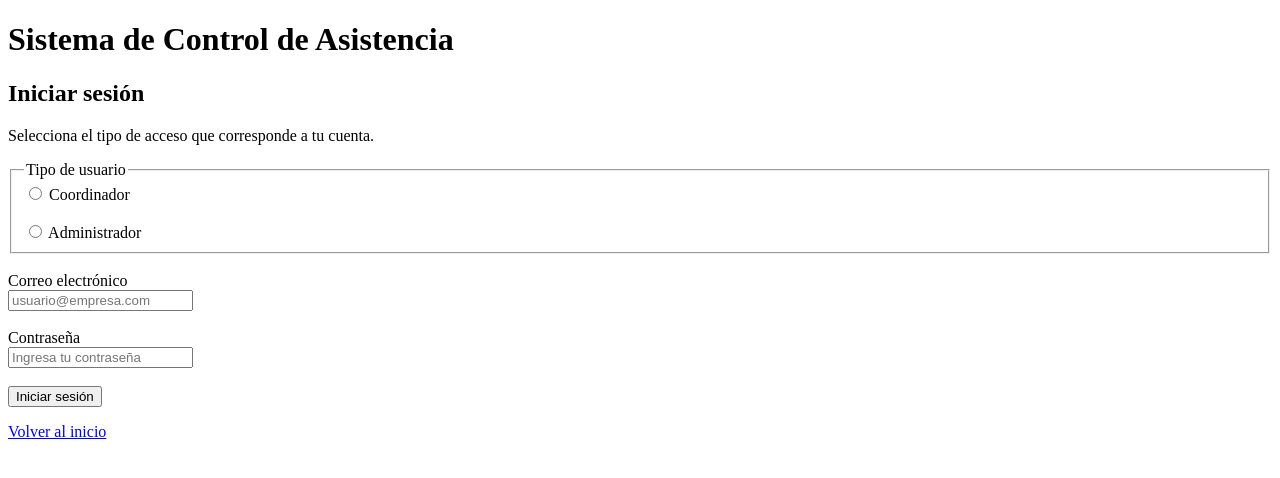
After one commit to YariSoler/sistema-asistencia, a Flask app: page /login in a window 1280 px wide. The commit adds this page. Shown: the top 478 px of the page. Run offline with Flask 3, Linux system fonts and the light colour scheme.

Commit message:
Avance ACT05: usuarios y perfiles

```diff
--- a/app.py
+++ b/app.py
@@ -2,6 +2,8 @@ from flask import Flask, render_template #"Esta línea importa desde Flask las h
 from dotenv import load_dotenv
 import os
 from supabase import create_client
+from flask import session, request, redirect, url_for, flash
+import requests
 
 
 load_dotenv()
@@ -11,15 +13,185 @@ supabase = create_client(SUPABASE_URL, SUPABASE_KEY)
 
 
 app = Flask(__name__)#Aquí creamos nuestra aplicación Flask y la guardamos en la variable app, que será la que utilizaremos para configurar y ejecutar nuestra aplicación
+app.secret_key = os.getenv("FLASK_SECRET_KEY")
 
 @app.route("/")#Esta línea define la ruta principal de nuestra aplicación. Cuando alguien entra a la dirección /, Flask sabe qué función debe ejecutar
 def inicio(): #es una funcion
     return render_template('index.html') #"Aquí la función devuelve la página index.html, que Flask busca dentro de la carpeta templates para mostrarla en el navegador
 
 
+@app.route("/login", methods=["GET", "POST"])
+def login():
+    if request.method == "POST":
+        correo = request.form.get("correo", "").strip()
+        contrasena = request.form.get("contrasena", "")
+        rol_solicitado = request.form.get("rol", "").strip().lower()
+
+        if rol_solicitado not in ("administrador", "coordinador"):
+            flash("Selecciona un rol válido.")
+            return redirect(url_for("login"))
+
+        try:
+            respuesta = requests.post(
+                f"{SUPABASE_URL}/auth/v1/token?grant_type=password",
+                headers={
+                    "apikey": SUPABASE_KEY,
+                    "Content-Type": "application/json",
+                },
+                json={
+                    "email": correo,
+                    "password": contrasena,
+                },
+                timeout=15,
+            )
+
+            if respuesta.status_code != 200:
+                flash("No se pudo iniciar sesión. Verifica tus credenciales y tu correo.")
+                return redirect(url_for("login"))
+
+            datos = respuesta.json()
+            usuario = datos["user"]
+            usuario_id = usuario["id"]
+
+            resultado = (
+                supabase.table("trabajadores")
+                .select("id, nombre, perfil, estado")
+                .eq("auth_user_id", usuario_id)
+                .execute()
+            )
+
+            if not resultado.data:
+                flash("Tu cuenta no tiene un perfil autorizado.")
+                return redirect(url_for("login"))
+
+            persona = resultado.data[0]
+            perfil_real = (persona.get("perfil") or "").strip().lower()
+            estado = (persona.get("estado") or "").strip().lower()
+
+            if estado != "activo":
+                flash("Tu cuenta está inactiva. Contacta al administrador.")
+                return redirect(url_for("login"))
+
+            if perfil_real not in ("administrador", "coordinador"):
+                flash("Tu perfil no tiene permiso para iniciar sesión.")
+                return redirect(url_for("login"))
+
+            if perfil_real != rol_solicitado:
+                flash("El rol seleccionado no corresponde a tu cuenta.")
+                return redirect(url_for("login"))
+
+            session.clear()
+            session["usuario_id"] = usuario_id
+            session["trabajador_id"] = persona["id"]
+            session["correo"] = usuario["email"]
+            session["perfil"] = perfil_real
+
+            if perfil_real == "administrador":
+                return redirect(url_for("dashboard_admin"))
+
+            return redirect(url_for("registro_coordinador"))
+
+        except requests.RequestException:
+            flash("No fue posible conectar con el servicio de autenticación.")
+        except Exception:
+            app.logger.exception("Error al validar el perfil del usuario.")
+            flash("Ocurrió un error al validar tu cuenta.")
+
+    return render_template("login.html")
+
+
+def requiere_perfil(perfil_requerido):
+    """Comprueba que exista una sesión y que tenga el perfil requerido."""
+    if "usuario_id" not in session:
+        return redirect(url_for("login"))
+
+    if session.get("perfil") != perfil_requerido:
+        flash("No tienes permisos para acceder a esa sección.")
+        return redirect(url_for("panel"))
+
+    return None
+
+
+@app.route("/panel")
+def panel():
+    if "usuario_id" not in session:
+        return redirect(url_for("login"))
+
+    if session.get("perfil") == "administrador":
+        return redirect(url_for("dashboard_admin"))
+
+    if session.get("perfil") == "coordinador":
+        return redirect(url_for("registro_coordinador"))
+
+    session.clear()
+    flash("Tu sesión no tiene un perfil válido.")
+    return redirect(url_for("login"))
+
+
+@app.route("/admin/dashboard")
+def dashboard_admin():
+    acceso = requiere_perfil("administrador")
+    if acceso:
+        return acceso
+
+    return render_template(
+        "administrador/dashboard.html",
+        correo=session.get("correo", "")
+    )
+
+
+@app.route("/coordinador/registro")
+def registro_coordinador():
+    acceso = requiere_perfil("coordinador")
+    if acceso:
+        return acceso
+
+    return render_template(
+        "coordinador/registro.html",
+        correo=session.get("correo", "")
+    )
+
+@app.route("/personas")
+def personas():
+    acceso = requiere_perfil("administrador")
+    if acceso:
+        return acceso
+
+    respuesta = (
+        supabase.table("trabajadores")
+        .select("id, nombre, identificacion, cargo, perfil, estado, qr")
+        .order("id")
+        .execute()
+    )
+
+    return render_template(
+        "personas.html",
+        personas=respuesta.data
+    )
+
+
+@app.route("/cerrar-sesion", methods=["POST"])
+def cerrar_sesion():
+    session.clear()
+    return redirect(url_for("login"))
+
+
+if __name__ == "__main__":
+    app.run(debug=True)
+
+
 @app.route("/prueba-supabase")
 def prueba_supabase():
-    respuesta = supabase.table("trabajadores").select("*").execute()
+    acceso = requiere_perfil("administrador")
+    if acceso:
+        return acceso
+
+    respuesta = (
+        supabase.table("trabajadores")
+        .select("id, nombre, perfil, estado")
+        .execute()
+    )
+
     return respuesta.data
 
 
--- a/templates/index.html
+++ b/templates/index.html
@@ -1,5 +1,5 @@
 <!DOCTYPE html>
-<html lang="en">
+<html lang="es">
 <head>
     <meta charset="UTF-8">
     <meta name="viewport" content="width=device-width, initial-scale=1.0">
@@ -8,6 +8,6 @@
 <body>
     <h1>Sistema de Control de Asistencia</h1>
     <p>Registro y control de asistencia de trabajadores.</p>
-    <button>ingresar</button>
+    <a href="/login">Ingresar</a>
 </body>
 </html>
--- /dev/null
+++ b/templates/login.html
@@ -0,0 +1,95 @@
+
+<!DOCTYPE html>
+<html lang="es">
+<head>
+    <meta charset="UTF-8">
+    <meta name="viewport" content="width=device-width, initial-scale=1.0">
+    <title>Iniciar sesión | Control de Asistencia</title>
+</head>
+<body>
+    <h1>Sistema de Control de Asistencia</h1>
+    <h2>Iniciar sesión</h2>
+
+    <p>Selecciona el tipo de acceso que corresponde a tu cuenta.</p>
+
+    <form method="POST" action="{{ url_for('login') }}">
+
+        <fieldset>
+            <legend>Tipo de usuario</legend>
+
+            <label for="rol_coordinador">
+                <input
+                    type="radio"
+                    id="rol_coordinador"
+                    name="rol"
+                    value="coordinador"
+                    required
+                >
+                Coordinador
+            </label>
+
+            <br><br>
+
+            <label for="rol_administrador">
+                <input
+                    type="radio"
+                    id="rol_administrador"
+                    name="rol"
+                    value="administrador"
+                    required
+                >
+                Administrador
+            </label>
+        </fieldset>
+
+        <br>
+
+        <div>
+            <label for="correo">Correo electrónico</label>
+            <br>
+            <input
+                type="email"
+                id="correo"
+                name="correo"
+                placeholder="usuario@empresa.com"
+                autocomplete="username"
+                required
+            >
+        </div>
+
+        <br>
+
+        <div>
+            <label for="contrasena">Contraseña</label>
+            <br>
+            <input
+                type="password"
+                id="contrasena"
+                name="contrasena"
+                placeholder="Ingresa tu contraseña"
+                autocomplete="current-password"
+                required
+            >
+        </div>
+
+        <br>
+
+        {% with mensajes = get_flashed_messages() %}
+    {% if mensajes %}
+        <div role="alert" aria-live="assertive">
+            {% for mensaje in mensajes %}
+                <p>{{ mensaje }}</p>
+            {% endfor %}
+        </div>
+    {% endif %}
+{% endwith %}
+
+        <button type="submit">Iniciar sesión</button>
+
+    </form>
+
+    <p>
+        <a href="{{ url_for('inicio') }}">Volver al inicio</a>
+    </p>
+</body>
+</html>
```
Also changed, not shown: templates/administrador/dashboard.html (added, +33 -0 lines), templates/coordinador/registro.html (added, +35 -0 lines), templates/panel.html (added, +22 -0 lines), templates/personas.html (added, +45 -0 lines).
